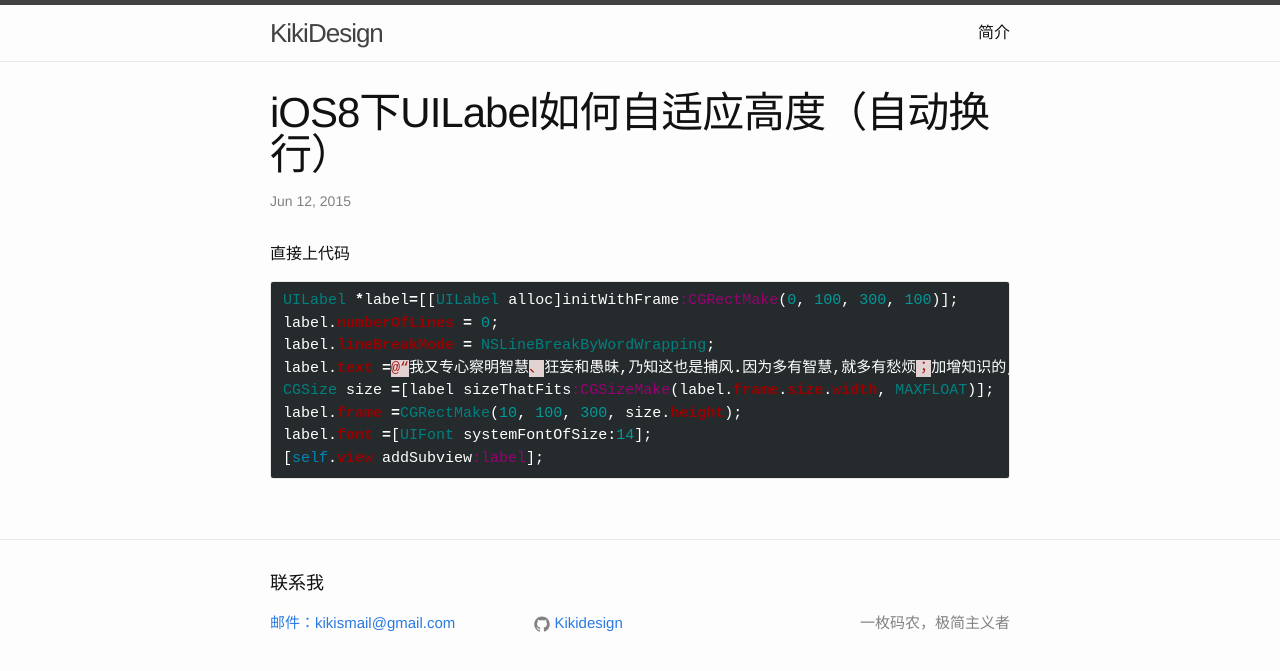
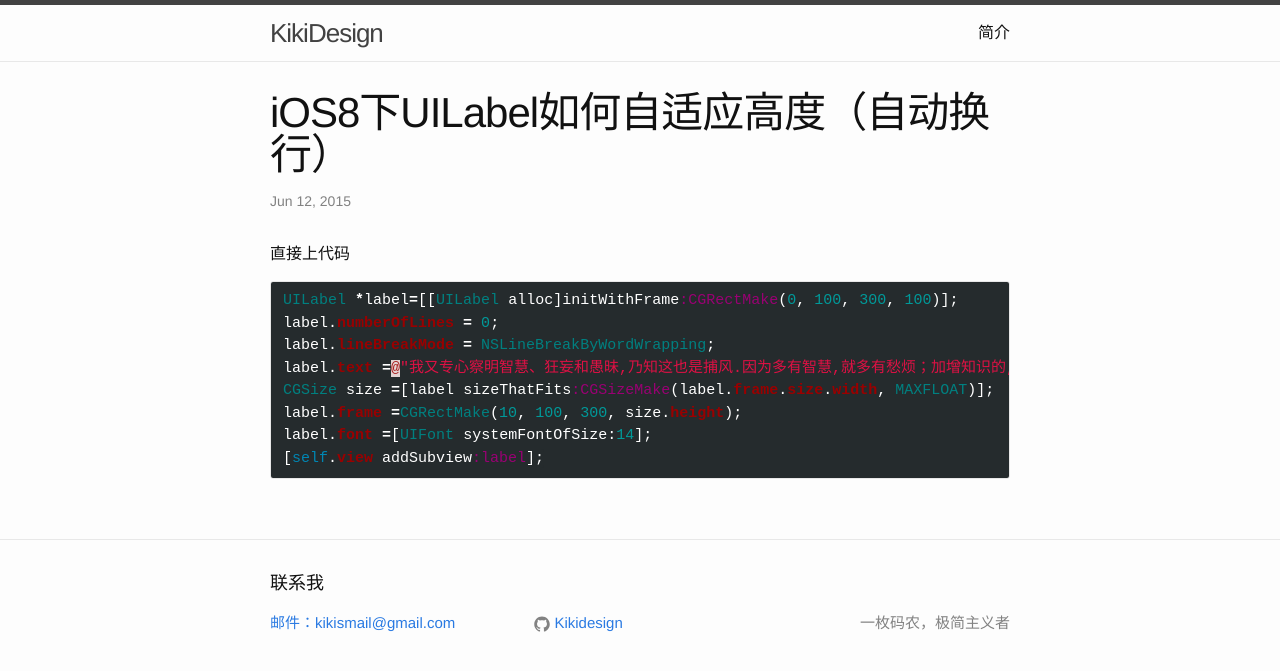
Before and after one commit to kikidesign/kikidesign.github.io, a Jekyll site: the page built from _posts/2015-06-12-self-adaption.markdown, in a window 1280 px wide. Shown: the top 671 px of the page. Built offline with Jekyll 4.4.1, drawn with Linux system fonts in a browser that asks for light colours.

Commit message:
self-adaption

```diff
--- a/_posts/2015-06-12-self-adaption.markdown
+++ b/_posts/2015-06-12-self-adaption.markdown
@@ -11,7 +11,7 @@ categories: blog update
 UILabel *label=[[UILabel alloc]initWithFrame:CGRectMake(0, 100, 300, 100)];
 label.numberOfLines = 0;
 label.lineBreakMode = NSLineBreakByWordWrapping;
-label.text =@“我又专心察明智慧、狂妄和愚昧,乃知这也是捕风.因为多有智慧,就多有愁烦；加增知识的,就加增忧伤.And I applied my mind to know wisdom and to know madness and folly.I perceived that this also is but a chasing after wind.For in much wisdom is much vexation,and those who increase knowledge increase sorrow.”;
+label.text =@"我又专心察明智慧、狂妄和愚昧,乃知这也是捕风.因为多有智慧,就多有愁烦；加增知识的,就加增忧伤.And I applied my mind to know wisdom and to know madness and folly.I perceived that this also is but a chasing after wind.For in much wisdom is much vexation,and those who increase knowledge increase sorrow.";
 CGSize size =[label sizeThatFits:CGSizeMake(label.frame.size.width, MAXFLOAT)];
 label.frame =CGRectMake(10, 100, 300, size.height);
 label.font =[UIFont systemFontOfSize:14];
```
